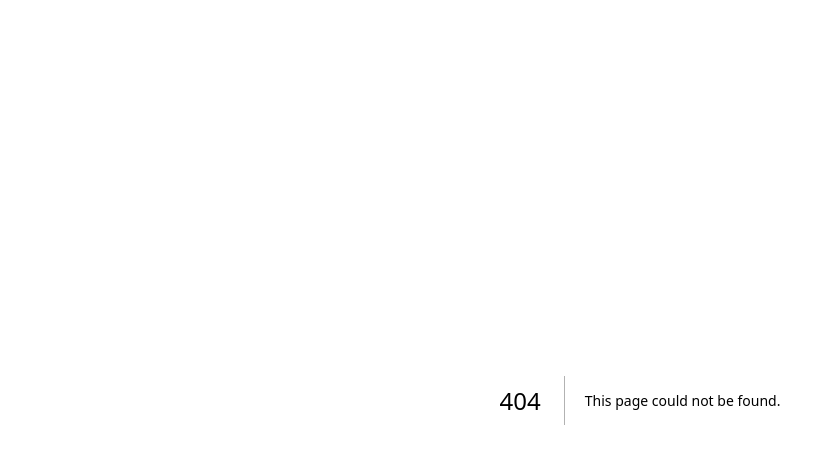
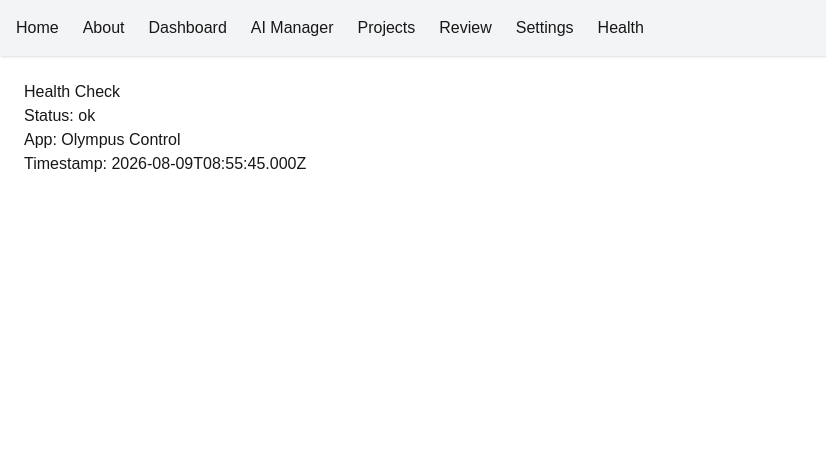
Before and after one commit to boojamesgabriel-ops/olympus-domain, a Next.js app: page /health in a window 1280 px wide. Before the commit this address had no page. Shown: the top 464 px of the page, without its empty margins (0-826 px from the left). Built offline with nearby package versions, Linux system fonts and the light colour scheme.

Commit message:
feat: scaffold capstone skeleton

```diff
--- /dev/null
+++ b/app/dashboard/page.tsx
@@ -0,0 +1,8 @@
+export default function DashboardPage() {
+  return (
+    <main>
+      <h1>Dashboard</h1>
+      <p>Dashboard placeholder page.</p>
+    </main>
+  );
+}
--- /dev/null
+++ b/app/health/page.tsx
@@ -0,0 +1,20 @@
+async function getHealth() {
+  return {
+    status: "ok",
+    app: "Olympus Control",
+    timestamp: new Date().toISOString(),
+  };
+}
+
+export default async function HealthPage() {
+  const health = await getHealth();
+
+  return (
+    <main>
+      <h1>Health Check</h1>
+      <p>Status: {health.status}</p>
+      <p>App: {health.app}</p>
+      <p>Timestamp: {health.timestamp}</p>
+    </main>
+  );
+}
--- a/app/layout.tsx
+++ b/app/layout.tsx
@@ -1,6 +1,7 @@
 import type { Metadata } from "next";
 import { Geist, Geist_Mono } from "next/font/google";
 import "./globals.css";
+import Link from "next/link"
 
 const geistSans = Geist({
   variable: "--font-geist-sans",
@@ -23,7 +24,22 @@ export default function RootLayout({ children }: LayoutProps<"/">) {
       lang="en"
       className={`${geistSans.variable} ${geistMono.variable} h-full antialiased`}
     >
-      <body className="min-h-full flex flex-col">{children}</body>
+      <body className="min-h-full flex flex-col">
+        <header className="bg-gray-100 p-4 shadow">
+          <nav className="flex gap-6">
+            <Link href="/" className="hover:underline">Home</Link>
+            <Link href="/about" className="hover:underline">About</Link>
+            <Link href="/dashboard" className="hover:underline">Dashboard</Link>
+            <Link href="/manager" className="hover:underline">AI Manager</Link>
+            <Link href="/projects" className="hover:underline">Projects</Link>
+            <Link href="/review" className="hover:underline">Review</Link>
+            <Link href="/settings" className="hover:underline">Settings</Link>
+            <Link href="/health" className="hover:underline">Health</Link>
+          </nav>
+        </header>
+
+        <main className="flex-1 p-6">{children}</main>
+      </body>
     </html>
   );
 }
--- /dev/null
+++ b/app/manager/page.tsx
@@ -0,0 +1,8 @@
+export default function ManagerPage() {
+  return (
+    <main>
+      <h1>Manager</h1>
+      <p>Manager placeholder page.</p>
+    </main>
+  );
+}
--- /dev/null
+++ b/app/projects/athena/page.tsx
@@ -0,0 +1,8 @@
+export default function Athena() {
+  return (
+    <main>
+      <h1>Athena</h1>
+      <p>Athena placeholder page.</p>
+    </main>
+  );
+}
--- /dev/null
+++ b/app/projects/hephaestus/page.tsx
@@ -0,0 +1,8 @@
+export default function HephaestusPage() {
+  return (
+    <main>
+      <h1>Hephaestus</h1>
+      <p>Video workflow tool placeholder for generating, reviewing, and preparing short-form video outputs.</p>
+    </main>
+  );
+}
--- /dev/null
+++ b/app/review/page.tsx
@@ -0,0 +1,8 @@
+export default function ReviewPage() {
+  return (
+    <main>
+      <h1>Review</h1>
+      <p>Review placeholder page.</p>
+    </main>
+  );
+}
--- /dev/null
+++ b/app/settings/page.tsx
@@ -0,0 +1,8 @@
+export default function SettingsPage() {
+  return (
+    <main>
+      <h1>Settings</h1>
+      <p>Settings placeholder page.</p>
+    </main>
+  );
+}
```
Also changed, not shown: 1 other file (tests, documents, lock files or other folders).
